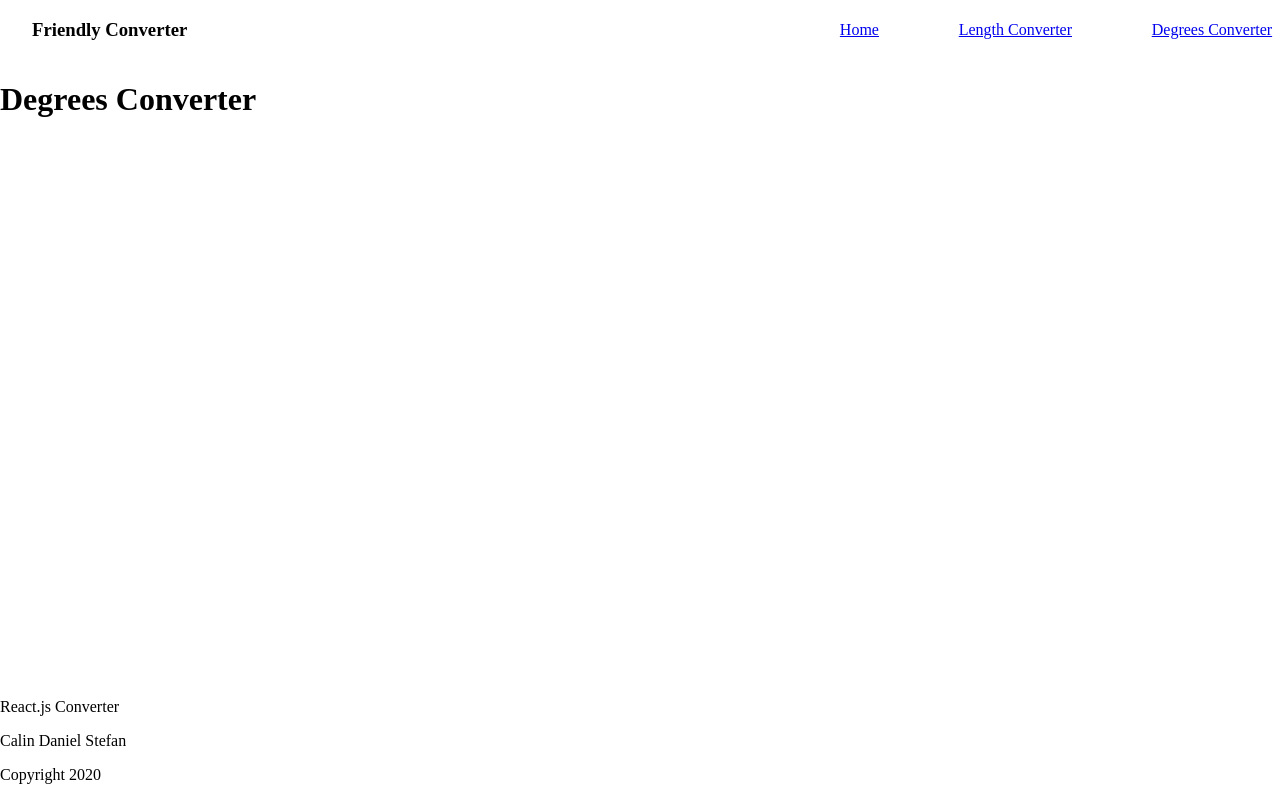
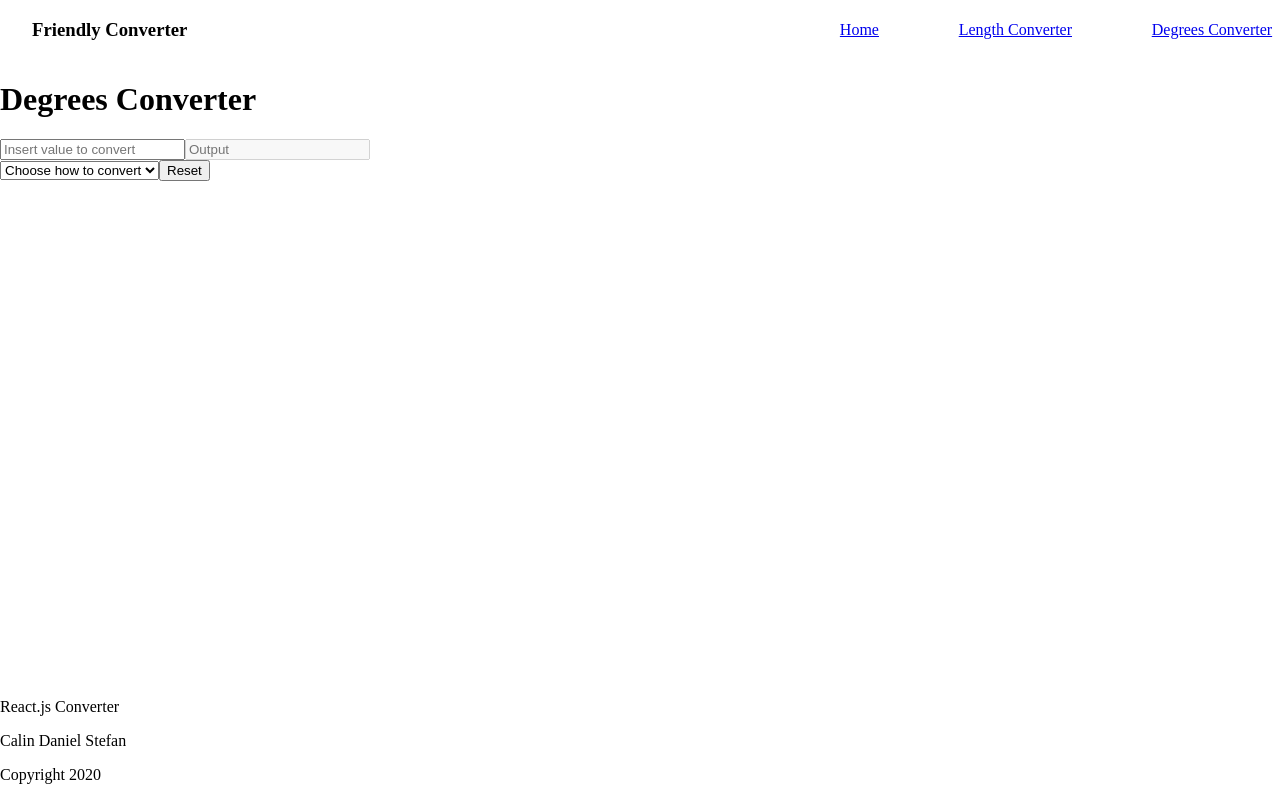
Before and after one commit to DanielStefan11/unit-converter-react.js, a React (Create React App) app: page /degrees-converter in a window 1280 px wide. Shown: the top 800 px of the page. Built offline with nearby package versions, Linux system fonts and the light colour scheme.

Commit message:
Added Degrees Converter

```diff
--- /dev/null
+++ b/src/components/degreesConverterComponents/degreesForm/DegreesForm.jsx
@@ -0,0 +1,62 @@
+import React from "react";
+// React Redux
+import { connect } from "react-redux";
+import {
+  updateDegreesInput,
+  updateDegreesOutput,
+  // fahrenheitToCelsius,
+  resetDegrees,
+} from "../../../redux/degreesForm/DegreesFormActions";
+
+function DegreesForm(props) {
+  return (
+    <form>
+      <div>
+        <input
+          type="number"
+          placeholder="Insert value to convert"
+          value={props.degreesInputValue}
+          onChange={(e) => {
+            let valueForConverting = e.target.value;
+            props.updateDegreesInput(valueForConverting);
+          }}
+        />
+        <input
+          type="text"
+          placeholder="Output"
+          value={props.degreesOutputValue}
+          disabled
+        />
+      </div>
+      <select
+        name="convert"
+        onChange={(e) => {
+          let convertingMode = e.target.value;
+          props.updateDegreesOutput(convertingMode);
+        }}
+      >
+        <option value="default">Choose how to convert</option>
+        <option value="F-to-C">Fahrenheit to Celsius</option>
+        <option value="C-to-F">Celsius to Fahrenheit</option>
+      </select>
+      <input type="reset" onClick={() => props.resetDegrees()} />
+    </form>
+  );
+}
+
+function mapStateToProps(state) {
+  return {
+    degreesInputValue: state.degreesForm.degreesInput,
+    degreesOutputValue: state.degreesForm.degreesOutput,
+  };
+}
+
+function mapDispatchToProps(dispatch) {
+  return {
+    updateDegreesInput: (payload) => dispatch(updateDegreesInput(payload)),
+    updateDegreesOutput: (payload) => dispatch(updateDegreesOutput(payload)),
+    resetDegrees: () => dispatch(resetDegrees()),
+  };
+}
+
+export default connect(mapStateToProps, mapDispatchToProps)(DegreesForm);
--- a/src/pages/degreesConverter/DegreesConverter.jsx
+++ b/src/pages/degreesConverter/DegreesConverter.jsx
@@ -1,12 +1,14 @@
 import React from "react";
 // Components
 import Layout from "../../components/layout/Layout";
+import DegreesForm from "../../components/degreesConverterComponents/degreesForm/DegreesForm";
 
 export default function DegreesConverter() {
   return (
     <Layout>
       <div>
         <h1>Degrees Converter</h1>
+        <DegreesForm />
       </div>
     </Layout>
   );
--- /dev/null
+++ b/src/redux/degreesForm/DegreesFormActions.js
@@ -0,0 +1,25 @@
+import {
+  UPDATE_DEGREES_INPUT,
+  UPDATE_DEGREES_OUTPUT,
+  RESET_DEGREES,
+} from "./DegreesFormConstants";
+
+export function updateDegreesInput(payload) {
+  return {
+    type: UPDATE_DEGREES_INPUT,
+    payload,
+  };
+}
+
+export function updateDegreesOutput(payload) {
+  return {
+    type: UPDATE_DEGREES_OUTPUT,
+    payload,
+  };
+}
+
+export function resetDegrees() {
+  return {
+    type: RESET_DEGREES,
+  };
+}
--- /dev/null
+++ b/src/redux/degreesForm/DegreesFormConstants.js
@@ -0,0 +1,5 @@
+export const UPDATE_DEGREES_INPUT = "UPDATE_DEGREES_INPUT";
+
+export const UPDATE_DEGREES_OUTPUT = "UPDATE_DEGREES_OUTPUT";
+
+export const RESET_DEGREES = "RESET_DEGREES";
--- /dev/null
+++ b/src/redux/degreesForm/DegreesFormReducer.js
@@ -0,0 +1,44 @@
+import {
+  UPDATE_DEGREES_INPUT,
+  UPDATE_DEGREES_OUTPUT,
+  RESET_DEGREES,
+} from "./DegreesFormConstants";
+
+const initialState = {
+  degreesInput: "",
+  degreesOutput: "",
+};
+
+export function degreesFormReducer(state = initialState, action) {
+  switch (action.type) {
+    case UPDATE_DEGREES_INPUT:
+      return {
+        ...state,
+        degreesInput: action.payload,
+      };
+
+    case UPDATE_DEGREES_OUTPUT:
+      let valueToConvert;
+      if (action.payload === "F-to-C") {
+        valueToConvert = (state.degreesInput - 32) / 1.8;
+        return {
+          ...state,
+          degreesOutput: valueToConvert + " \u2103; (from \u2109)",
+        };
+      } else if (action.payload === "C-to-F") {
+        valueToConvert = state.degreesInput * 1.8 + 32;
+        return {
+          ...state,
+          degreesOutput: valueToConvert + " \u2109 (from \u2103)",
+        };
+      } else {
+        return state;
+      }
+
+    case RESET_DEGREES:
+      return initialState;
+
+    default:
+      return state;
+  }
+}
--- a/src/redux/store.js
+++ b/src/redux/store.js
@@ -1,9 +1,11 @@
 import { createStore, combineReducers } from "redux";
 // Reducers
 import { formReducer } from "./lengthForm/FormReducer";
+import { degreesFormReducer } from "./degreesForm/DegreesFormReducer";
 
 const rootReducer = combineReducers({
   form: formReducer,
+  degreesForm: degreesFormReducer,
 });
 
 const store = createStore(rootReducer);
```
